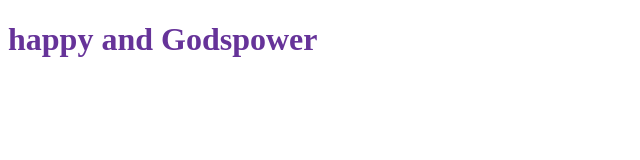
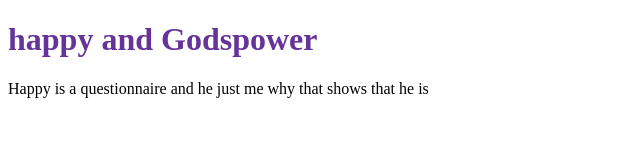
Before and after one commit to tommyandrew/lastgithub, a plain HTML site: page index.html in a window 1280 px wide. Shown: the whole page, without its empty margins (0-640 px from the left). Drawn offline with Linux system fonts and the light colour scheme.

Commit message:
i added a paragraph

```diff
--- a/index.html
+++ b/index.html
@@ -8,5 +8,8 @@
 </head>
 <body>
     <h1>happy and Godspower</h1>
+    <p>
+        Happy is a questionnaire and he just me why that shows that he is
+    </p>
 </body>
 </html>
```
